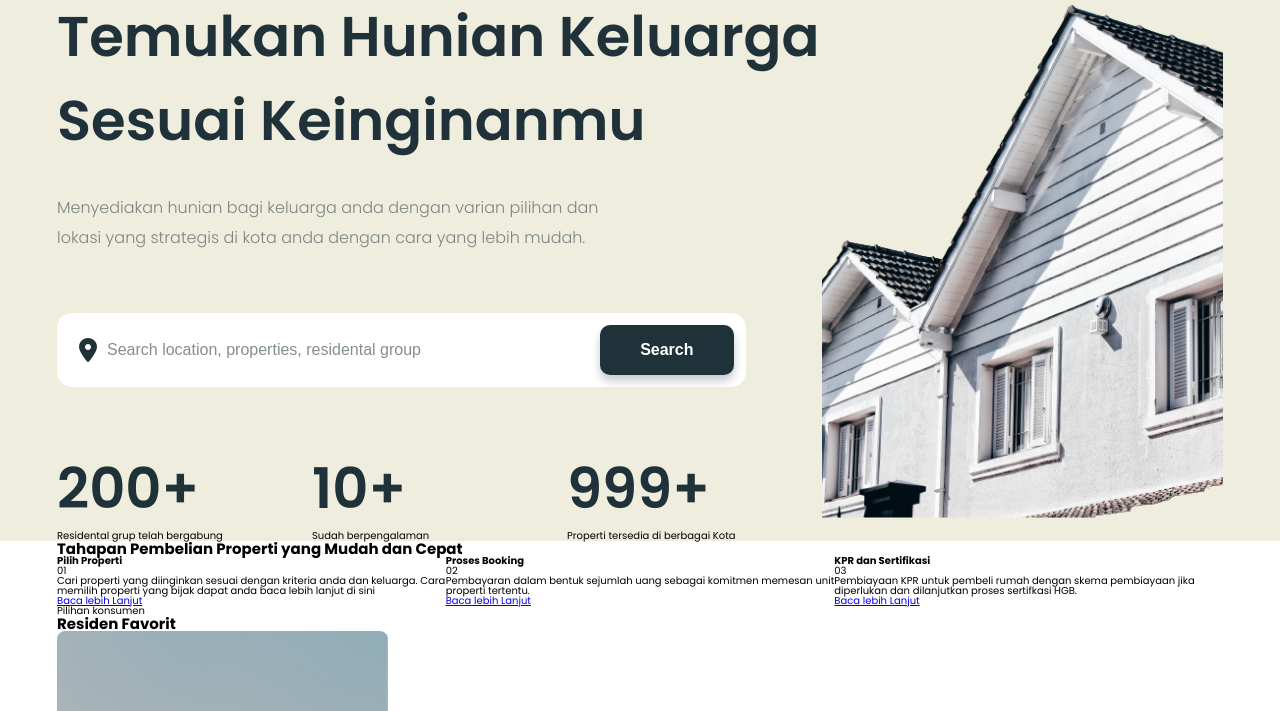
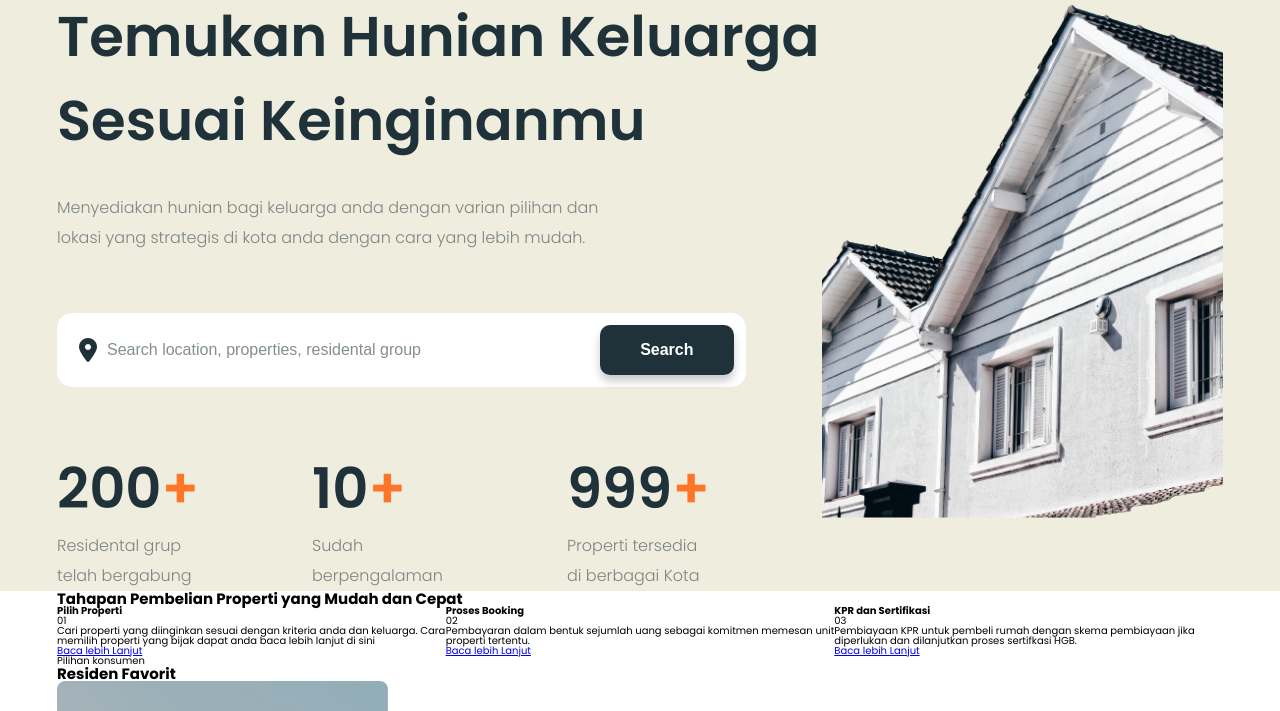
Before and after one commit to fihadranzer/omah-test-fiha, a plain HTML site: page index.html in a window 1280 px wide. Shown: the part 89-800 px from the top of the page. Drawn offline with Linux system fonts and the light colour scheme.

Commit message:
first-commit

```diff
--- a/css/general.css
+++ b/css/general.css
@@ -94,3 +94,11 @@ body {
 .mr-b-30 {
   margin-bottom: 3rem;
 }
+
+.normal-details {
+  font-size: 1.6rem;
+  font-weight: 300;
+  line-height: 3rem;
+  color: #203239;
+  opacity: 0.55;
+}
--- a/css/style.css
+++ b/css/style.css
@@ -69,3 +69,12 @@
 .search-btn:hover {
   background-color: #ff7527;
 }
+
+
+.hero-content-item p{
+    max-width: 14rem;
+}
+
+.hero-content-item span{
+    color: #ff7527;
+}
```
